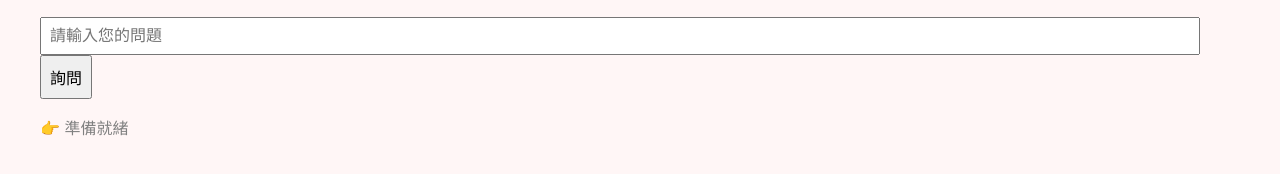
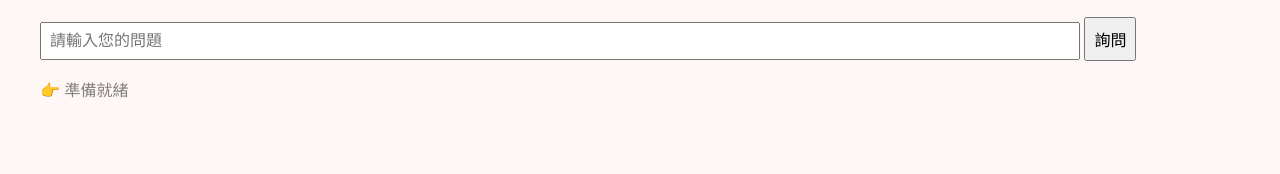
Before and after one commit to Lunirain/SynMindgpt-assistant-ai-bot, a website: page index.html in a window 1280 px wide. Shown: the part 98-272 px from the top of the page. Drawn offline with Linux system fonts and the light colour scheme.

Commit message:
Update index.html

```diff
--- a/index.html
+++ b/index.html
@@ -23,7 +23,7 @@
   <img src="assets/logo.png" alt="logo" style="width: 24px; vertical-align: middle; margin-right: 0.5rem;">
   智械GPT客服小幫手
 </h2>
-<input id="uid" placeholder="請輸入您的問題" style="width: 95%;" type="text"/>
+<input id="uid" placeholder="請輸入您的問題" style="width: 85%;" type="text"/>
 <button id="addBtn">詢問</button>
 <div id="displayInfo">👉 準備就緒</div>
 <div id="displayGPTHere" style="margin-top:1rem;"></div>
```
